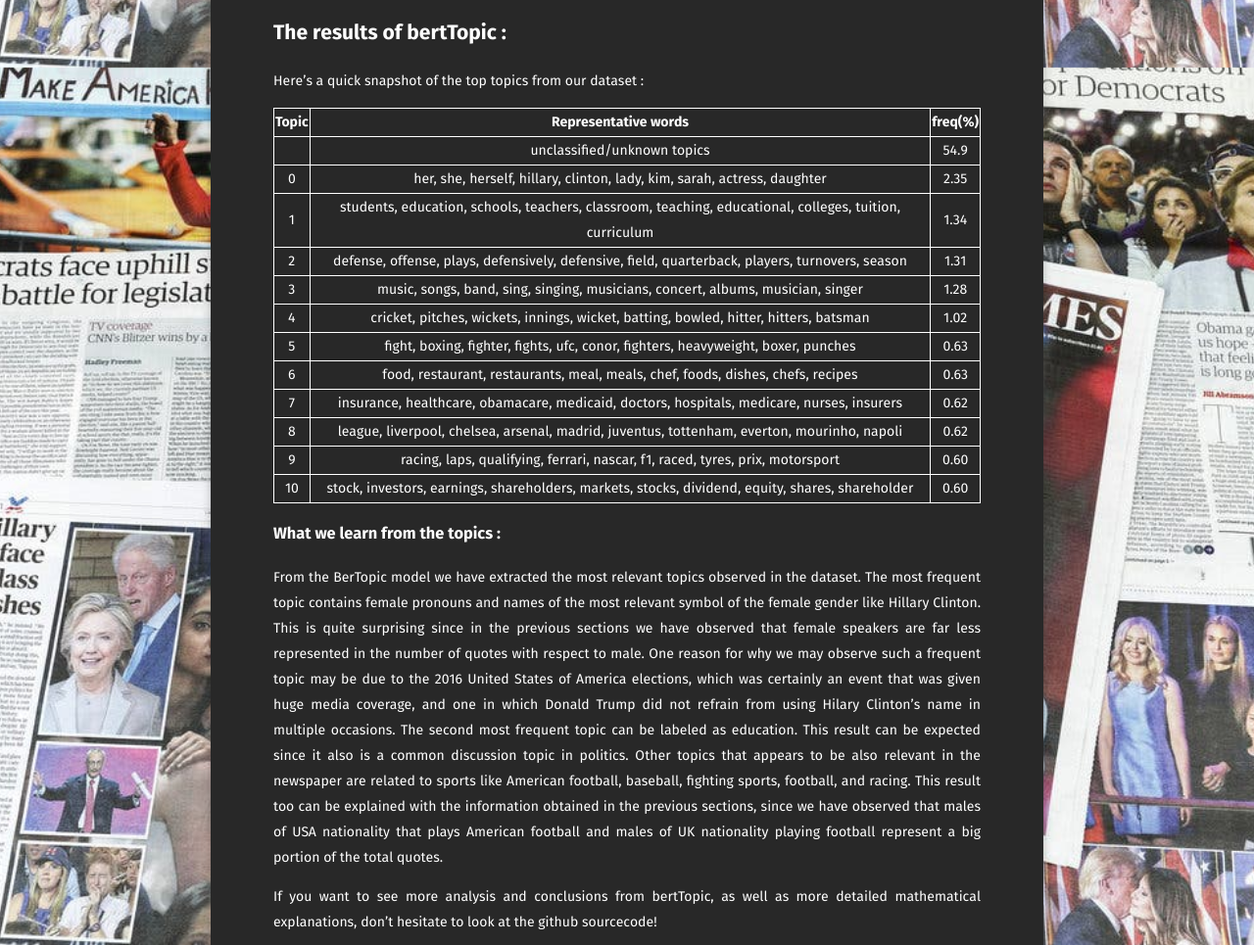
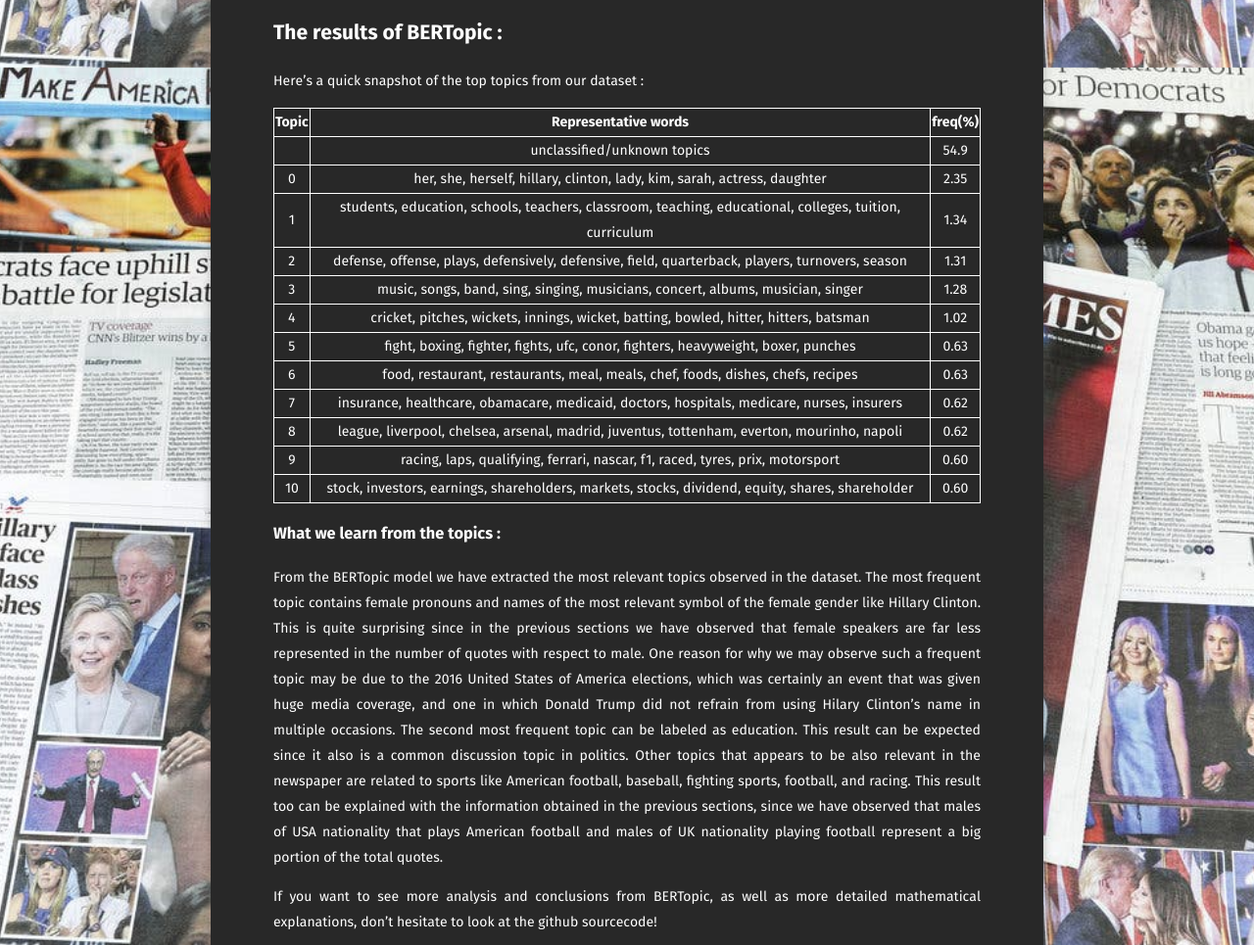
Before and after one commit to kaoutamine/viralSpeech, a Jekyll site: the page built from data/index.md, in a window 1280 px wide and 1400 px high, scrolled down 5091 px, cut to the strip 240-1205 px from the top of the window. Shown: the whole strip at 98% size. Built offline with Jekyll 4.4.1, drawn with Linux system fonts in a browser that asks for light colours; some web fonts are replaced.

Commit message:
badjbhdsjrfkjh

```diff
--- a/data/index.md
+++ b/data/index.md
@@ -121,7 +121,7 @@ Illustrations of the topics we extracted from our data can be seen underneath. P
 <div align="center"> {%include plotly_graphs/visualize_topics.html%}</div>
 
 
-## The results of bertTopic :
+## The results of BERTopic :
 Here's a quick snapshot of the top topics from our dataset :
 
 | Topic | Representative words                                                                                    | freq(%) |
@@ -140,9 +140,9 @@ Here's a quick snapshot of the top topics from our dataset :
 | 10    | stock, investors, earnings, shareholders, markets, stocks, dividend, equity, shares, shareholder        | 0.60    |
 
 ### What we learn from the topics :
-From the BerTopic model we have extracted the most relevant topics observed in the dataset. The most frequent topic contains female pronouns and names of the most relevant symbol of the female gender like Hillary Clinton. This is quite surprising since in the previous sections we have observed that female speakers are far less represented in the number of quotes with respect to male. One reason for why we may observe such a frequent topic may be due to the 2016 United States of America elections, which was certainly an event that was given huge media coverage, and one in which Donald Trump did not refrain from using Hilary Clinton's name in multiple occasions. The second most frequent topic can be labeled as education. This result can be expected since it also is a common discussion topic in politics. Other topics that appears to be also relevant in the newspaper are related to sports like American football, baseball, fighting sports, football, and racing. This result too can be explained with the information obtained in the previous sections, since we have observed that males of USA nationality that plays American football and males of UK nationality playing football represent a big portion of the total quotes.
+From the BERTopic model we have extracted the most relevant topics observed in the dataset. The most frequent topic contains female pronouns and names of the most relevant symbol of the female gender like Hillary Clinton. This is quite surprising since in the previous sections we have observed that female speakers are far less represented in the number of quotes with respect to male. One reason for why we may observe such a frequent topic may be due to the 2016 United States of America elections, which was certainly an event that was given huge media coverage, and one in which Donald Trump did not refrain from using Hilary Clinton's name in multiple occasions. The second most frequent topic can be labeled as education. This result can be expected since it also is a common discussion topic in politics. Other topics that appears to be also relevant in the newspaper are related to sports like American football, baseball, fighting sports, football, and racing. This result too can be explained with the information obtained in the previous sections, since we have observed that males of USA nationality that plays American football and males of UK nationality playing football represent a big portion of the total quotes.
 
-If you want to see more analysis and conclusions from bertTopic, as well as more detailed mathematical explanations, don't hesitate to look at the github sourcecode!
+If you want to see more analysis and conclusions from BERTopic, as well as more detailed mathematical explanations, don't hesitate to look at the github sourcecode!
 
 
 <div align="center"> {%include plotly_graphs/visualize_hierarchy.html%}</div>
```
